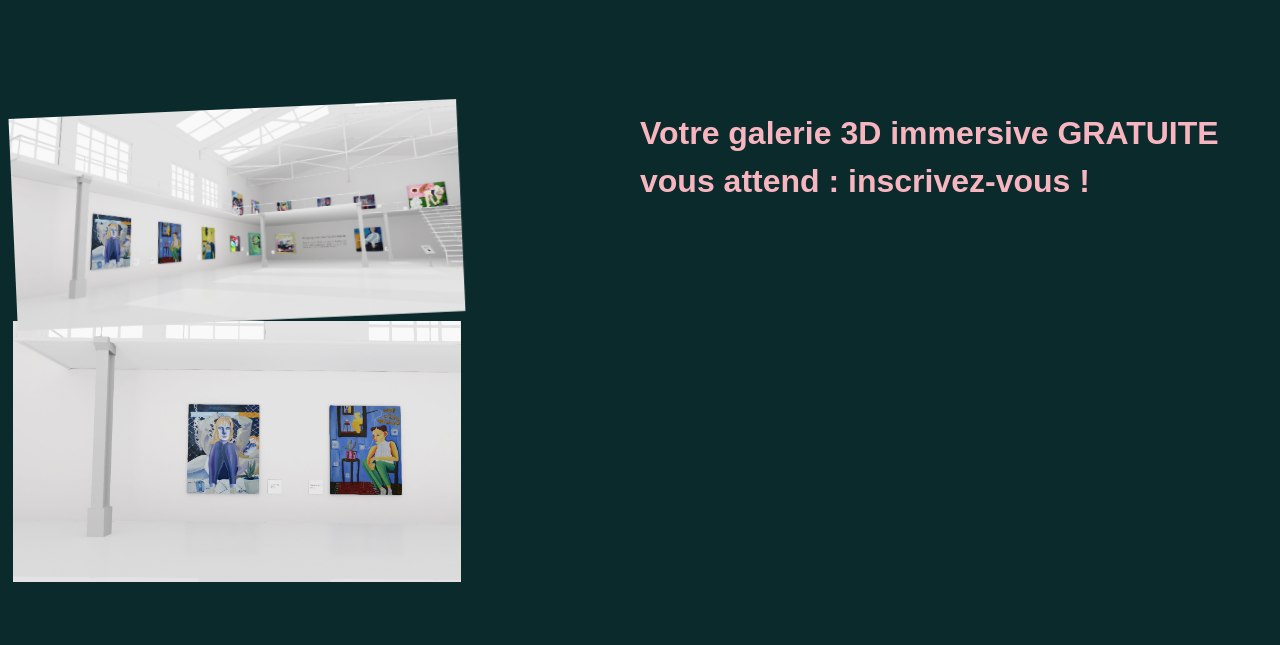
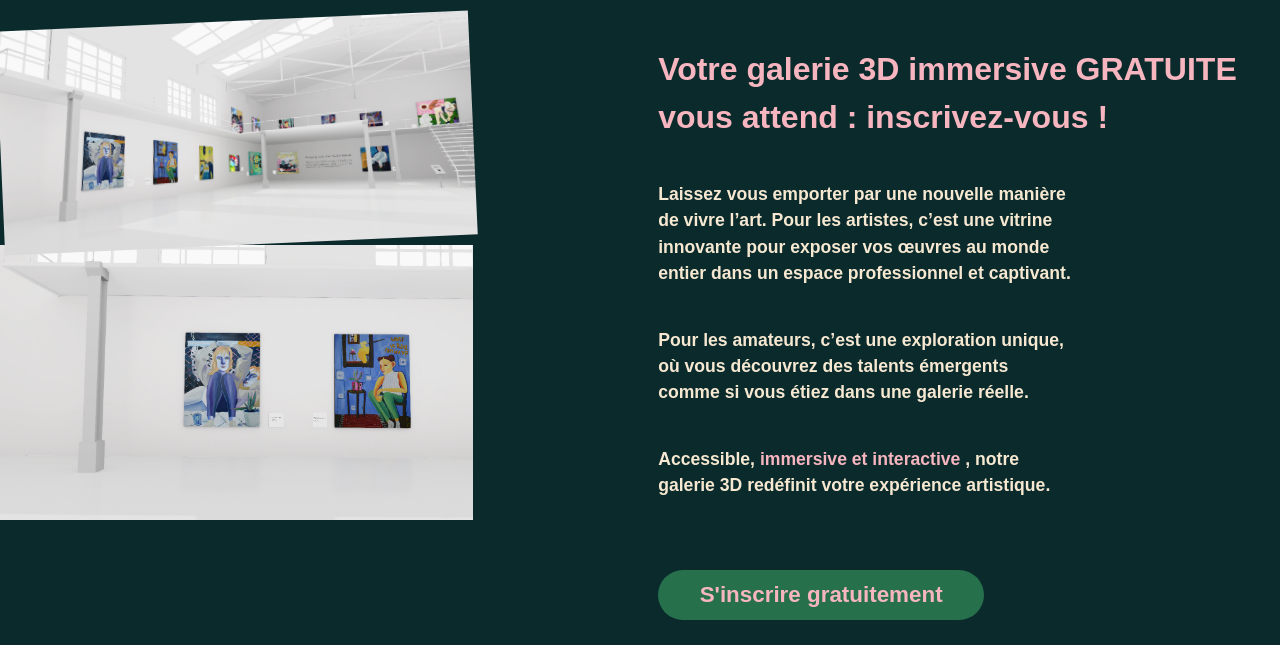
Before and after one commit to Jc-Bro/Muse-landing-page, a plain HTML site: page index.html in a window 1280 px wide. Shown: the part 755-1400 px from the top of the page. Drawn offline with nearby package versions, Linux system fonts and the light colour scheme.

Commit message:
2nd section finished

```diff
--- a/index.html
+++ b/index.html
@@ -32,7 +32,7 @@
         </p>
     </div>
 
-    <div class="calendar text-color-pink">
+    <div class="calendar text-color-pink z-[100]">
         <div class="first-row text-[1em] flex justify-center p-5">
             Rejoignez-nous avant le lancement !
         </div>
@@ -56,15 +56,29 @@
 
 <div class="h-screen bg-even">
     <div class="flex flex-row-reverse">
-        <div class="w-1/2">
-            <p class="text-[200%] mt-36 text-color-pink">
+        <div class="w-1/2 ml-[-6vw]">
+            <p class="text-[200%] mt-[10vh] text-color-pink">
                 Votre galerie 3D immersive GRATUITE vous attend : inscrivez-vous !
             </p>
+            <div class="m-0 w-2/3">
+                <p class="text-color-cream mt-[5vh] text-[110%]">
+                    Laissez vous emporter par une nouvelle manière de vivre l’art. Pour les artistes, c’est une vitrine innovante pour exposer vos œuvres au monde entier dans un espace professionnel et captivant.
+                </p>
+                <p class="text-color-cream mt-[5vh] text-[110%]">
+                    Pour les amateurs, c’est une exploration unique, où vous découvrez des talents émergents comme si vous étiez dans une galerie réelle.
+                </p>
+                <p class="text-color-cream mt-[5vh] mb-[10vh] text-[110%]">
+                    Accessible,
+                    <span class="text-color-pink">immersive et interactive</span>
+                    , notre galerie 3D redéfinit votre expérience artistique.
+                </p>
+                <a class="text-color-pink bg-[#27704C] rounded-[250px] py-[3%] px-[10%] text-[1.4em]" href="#free-signup">S'inscrire gratuitement</a>
+            </div>
 
         </div>
-        <div class="mr-[14vw] mt-36">
-            <img class=" img-top-s2 w-[35vw]" src="img/img-top-section2.webp" alt="img-1-s2">
-            <img class="w-[35vw]" src="img/img-bottom-section2.webp" alt="img-2-s2">
+        <div class="mr-[20.5vw] my-[7vh]">
+            <img class=" img-top-s2 w-[38vw]" src="img/img-top-section2.webp" alt="img-1-s2">
+            <img class="w-[38vw]" src="img/img-bottom-section2.webp" alt="img-2-s2">
         </div>
     </div>
 </div>
@@ -82,7 +96,7 @@
         <span class="underline">Rejoignez-nous</span> avant le lancement officiel pour <span class="underline">profiter</span> d’une <span class="underline">galerie offerte</span>.
     </p>
 
-    <div class="pill">
+    <div id="free-signup" class="pill">
         <span id="pill-text">Inscrivez-vous pour votre galerie 3D gratuite</span>
         <form id="email-form" class="hidden">
             <input type="email" id="email-input" placeholder="Votre email" required />
```
